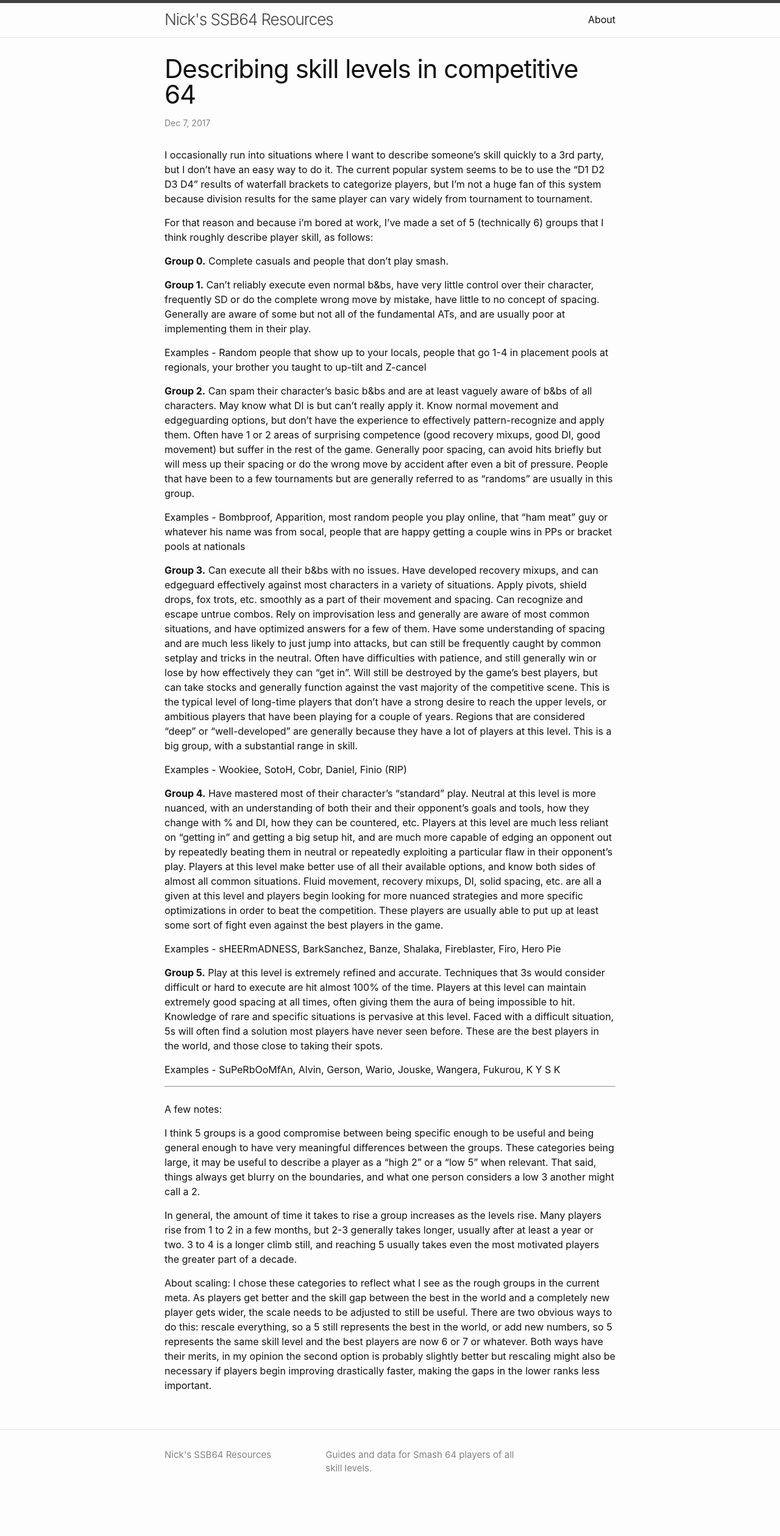
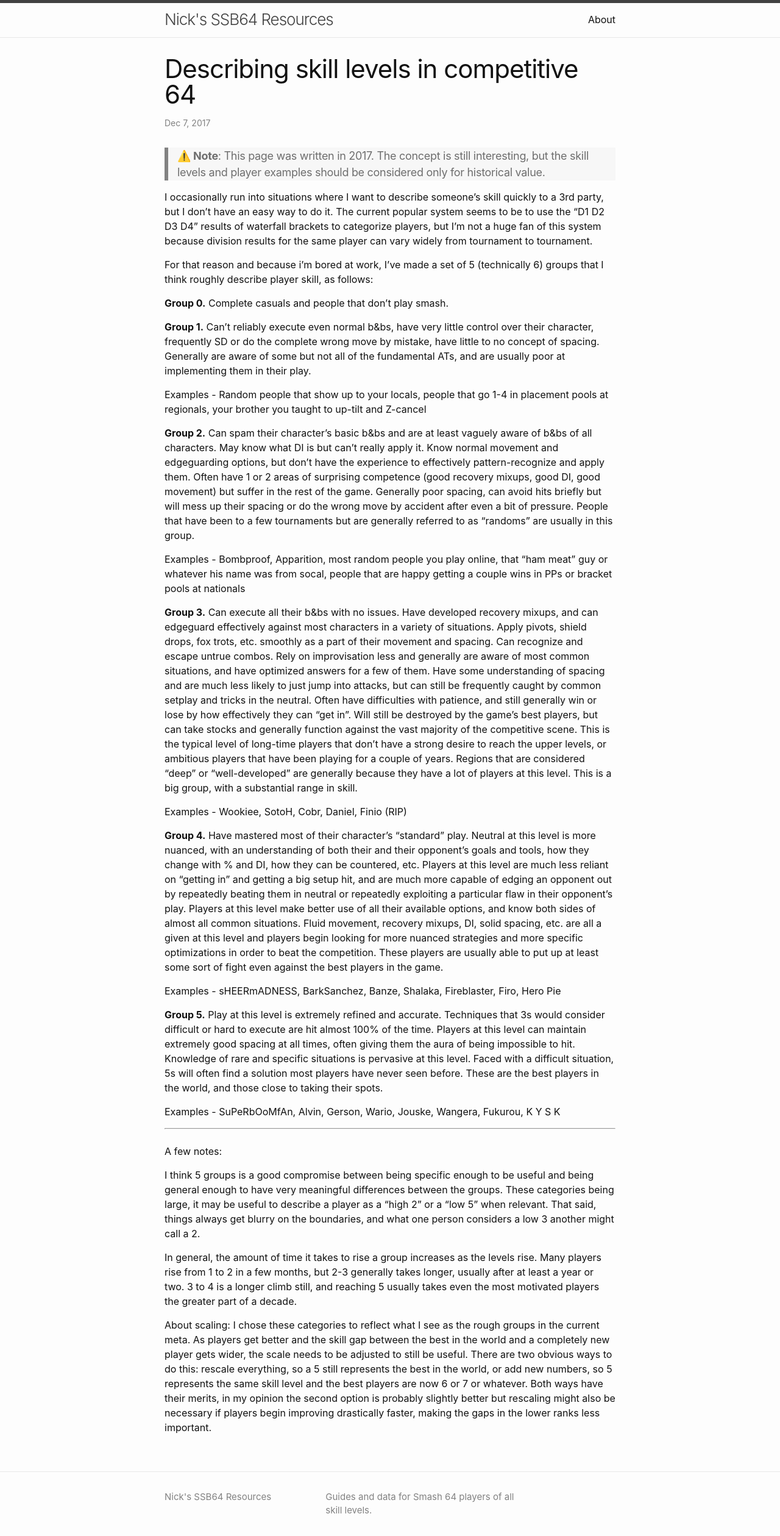
Before and after one commit to nickthename/nickthename.github.io, a Jekyll site: the page built from guides/levels.md, in a window 1280 px wide. Shown: the whole page at 61% size. Built offline with Jekyll 4.4.1, drawn with Linux system fonts in a browser that asks for light colours; before the commit the page ends 2450 px from its top, so only the background shows below that.

Commit message:
Fix OG header in controllers, update levels and article order

```diff
--- a/_sass/minima/_base.scss
+++ b/_sass/minima/_base.scss
@@ -129,12 +129,13 @@
  * Blockquotes
  */
 blockquote {
-  color: $grey-color;
-  border-left: 4px solid $grey-color-light;
+  color: darken($grey-color, 8%);
+  background: lighten($grey-color, 46%);
+  border-left: 6px solid $grey-color;
   padding-left: $spacing-unit / 2;
   @include relative-font-size(1.125);
-  letter-spacing: -1px;
-  font-style: italic;
+  letter-spacing: -0.3px;
+  // font-style: italic;
 
   > :last-child {
     margin-bottom: 0;
--- a/guides/levels.md
+++ b/guides/levels.md
@@ -4,6 +4,9 @@
 date: 2017-12-07
 draft: false
 ---
+
+> <b>⚠️ Note</b>: This page was written in 2017. The concept is still interesting, but the skill levels and player examples should be considered only for historical value.
+
 I occasionally run into situations where I want to describe someone's skill quickly to a 3rd party, but I don't have an easy way to do it. The current popular system seems to be to use the "D1 D2 D3 D4" results of waterfall brackets to categorize players, but I'm not a huge fan of this system because division results for the same player can vary widely from tournament to tournament.
 
 For that reason and because i'm bored at work, I've made a set of 5 (technically 6) groups that I think roughly describe player skill, as follows:
```
Also changed, not shown: guides/controllers.md (+1 -1 lines), index.md (+6 -6 lines).
